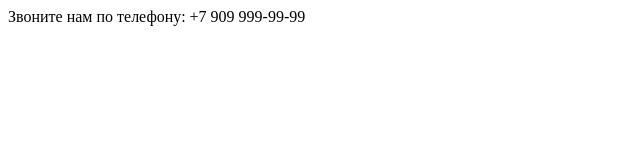
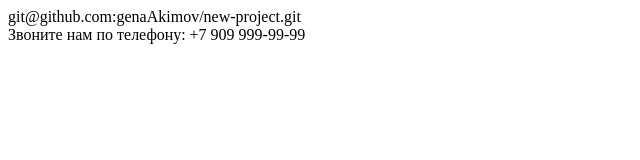
Before and after one commit to genaAkimov/new-project, a plain HTML site: page index.html in a window 1280 px wide. Shown: the whole page, without its empty margins (0-640 px from the left). Drawn offline with Linux system fonts and the light colour scheme.

Commit message:
Update index.html

```diff
--- a/index.html
+++ b/index.html
@@ -1,6 +1,7 @@
 <!DOCTYPE html>
 <html>
 <head>
+    git@github.com:genaAkimov/new-project.git
     <meta charset='utf-8'>
     <meta http-equiv='X-UA-Compatible'  content='IE=edge'>
 </head>
```
